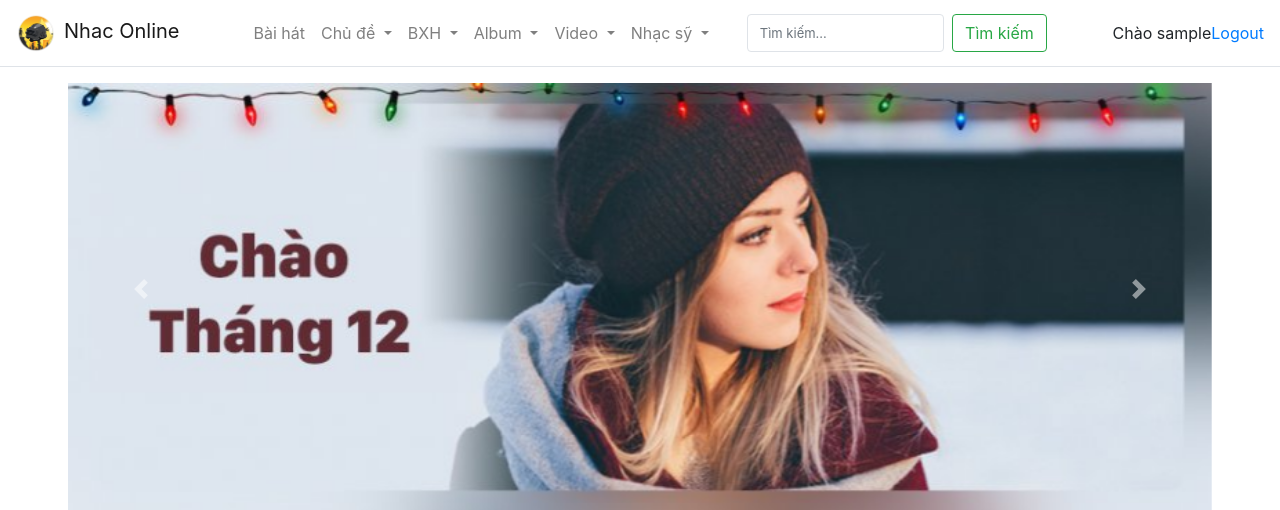
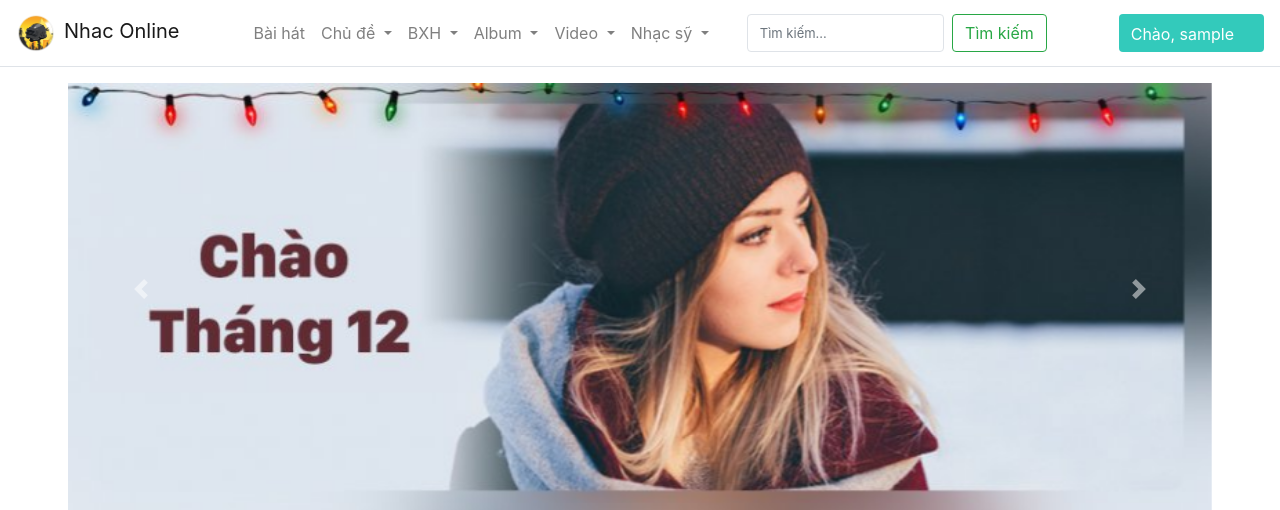
Before and after one commit to toandv98/CSE485_N031961, a PHP site: page /index.php in a window 1280 px wide. Shown: the top 510 px of the page. Run offline with PHP 8.4, Linux system fonts and the light colour scheme; the visitor is signed in with stand-in values (Sample User, id 1); data that the repository does not hold is empty; some web fonts are replaced.

Commit message:
fix Dang Xuat

```diff
--- a/php/header.php
+++ b/php/header.php
@@ -71,8 +71,13 @@
             <?php
             if(isset($_SESSION['userName']))
                     {
-
-                        echo "Chào ".$_SESSION['userName'],"  <a href='php/xulydangxuat.php' style='text-decoration:none';>Logout</a>";
+                        echo '<li class="nav-item">
+                            <a href="#" data-toggle="dropdown" class="btn btn-primary dropdown-toggle">Chào,&nbsp;'.$_SESSION['userName'].'</a>
+                            <ul class="dropdown-menu dropdown-menu-right">
+                              <li><a href="#" class="dropdown-item">Trang cá nhân</a></li>
+                              <li><a href="./php/xulydangxuat.php" class="dropdown-item">Đăng Xuất</a></li>
+                            </ul>
+                        </li>';
                     }
                     else{
                         echo '<li class="nav-item">
```
